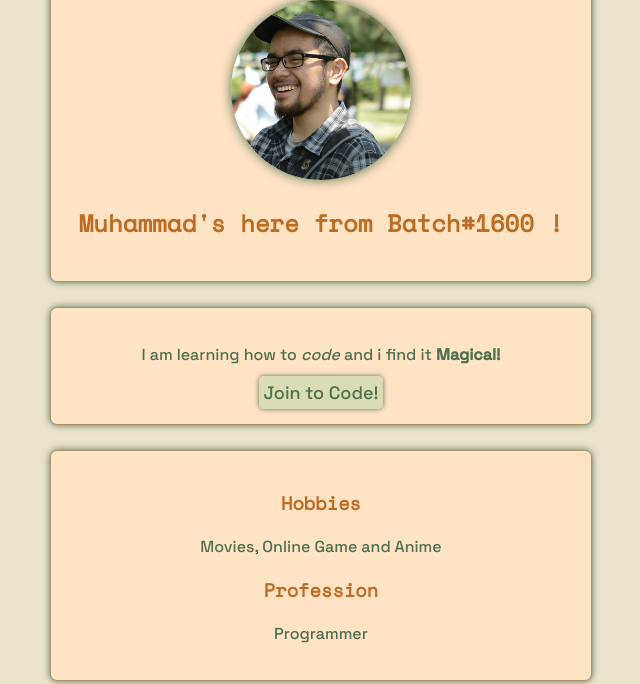
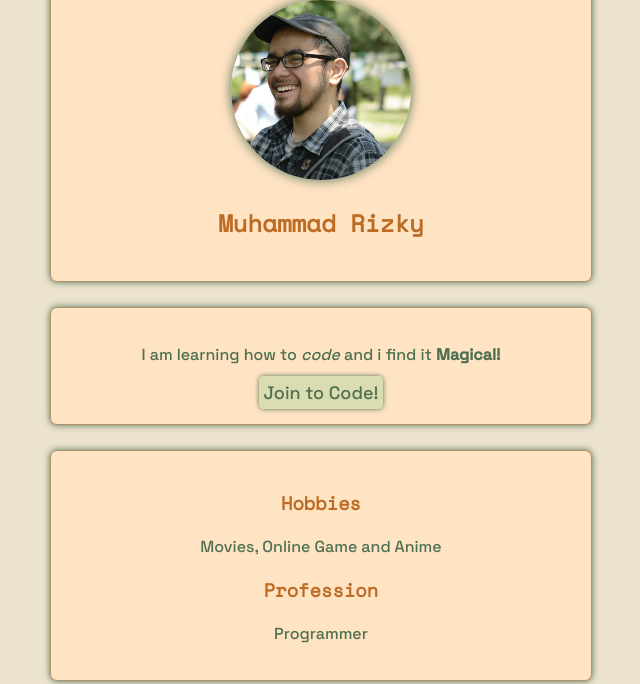
Before and after one commit to rizkyalbiruni/profile, a plain HTML site: page index.html in a window 1280 px wide. Shown: the part 137-821 px from the top of the page, without its empty margins (319-959 px from the left). Drawn offline with nearby package versions, Linux system fonts and the light colour scheme.

Commit message:
Update index.html

```diff
--- a/index.html
+++ b/index.html
@@ -15,7 +15,7 @@
       <div class="card">
         <h1> Hello there !</h1>
         <img id="profile-pic" src="images/rizky_pic.jpg" alt="Muhammad Profil Pic">
-        <h2> Muhammad's here from Batch#1600 !</h2>
+        <h2> Muhammad Rizky</h2>
       </div>
       <div class="card">
         <p>I am learning how to <em>code</em> and i find it <strong>Magical!</strong></p>
```
